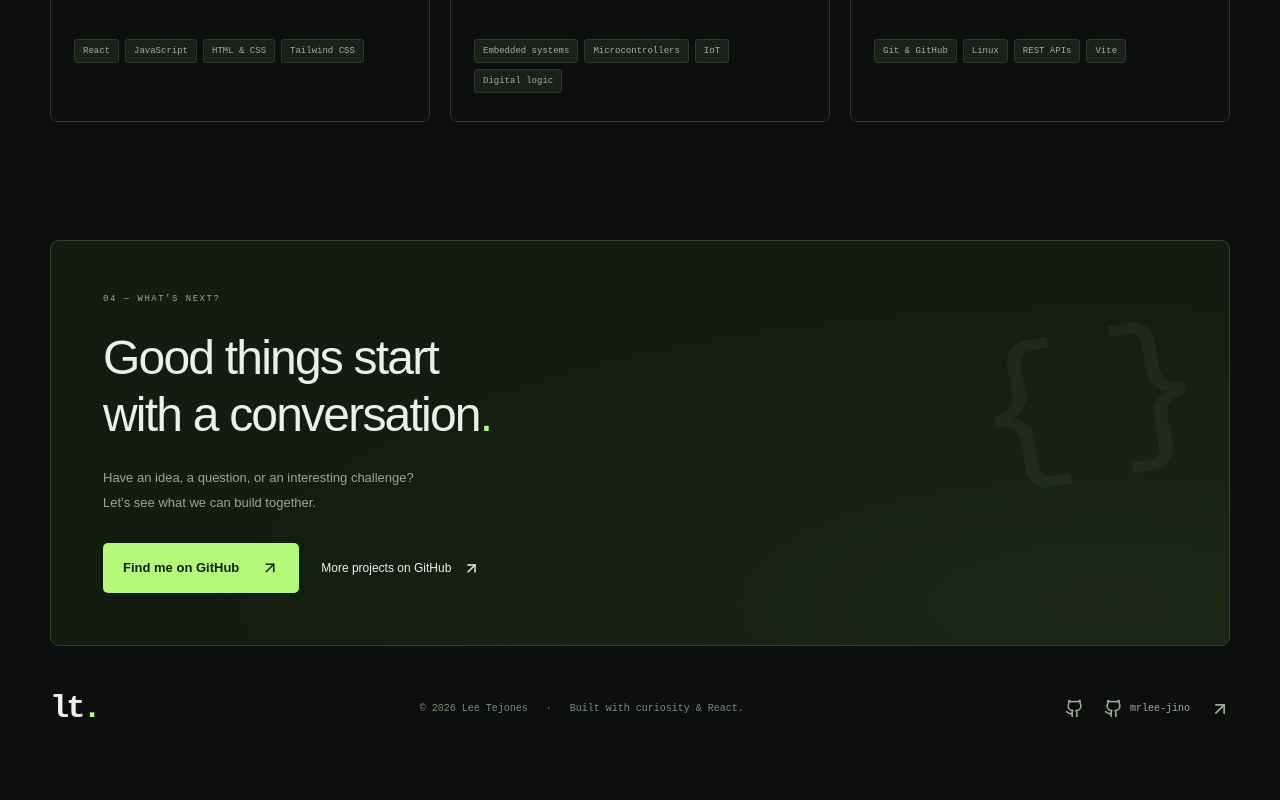
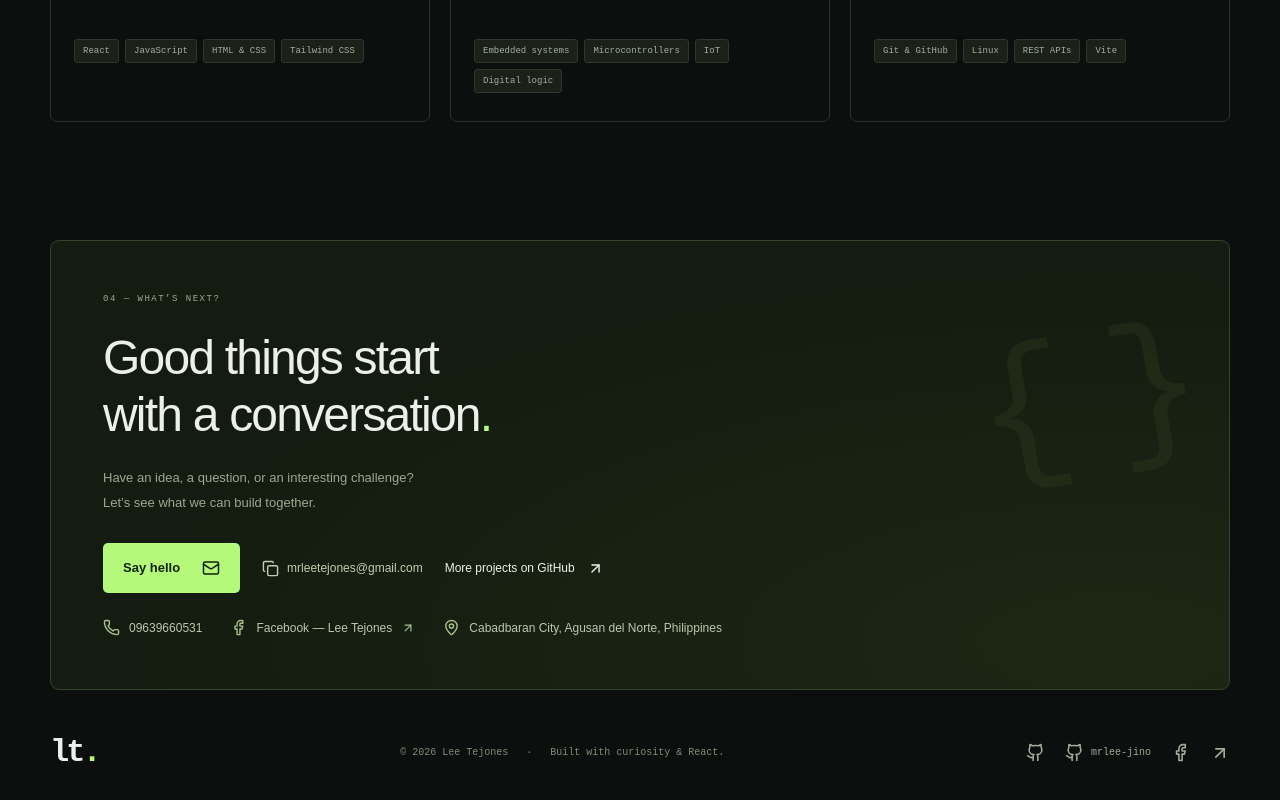
Before and after one commit to mrleejino-ho/leetejones_portfolio, a React (Vite) app: page / in a window 1280 px wide. Shown: the part 3008-3808 px from the top of the page. Before the commit the page ends 3780 px from the top, so only its background shows below. Built offline with nearby package versions, Linux system fonts and the light colour scheme.

Commit message:
Add Lee Tejones contact details and Facebook link

```diff
--- a/src/main.jsx
+++ b/src/main.jsx
@@ -5,6 +5,9 @@ import {
   ArrowDown,
   Github,
   Linkedin,
+  Facebook,
+  Phone,
+  MapPin,
   Menu,
   X,
   Terminal,
@@ -21,7 +24,11 @@ import "./styles.css";
 const profile = {
   name: "Lee Tejones",
   title: "Computer Engineer | Developer",
-  email: "",
+  email: "mrleetejones@gmail.com",
+  phone: "09639660531",
+  phoneHref: "+639639660531",
+  facebook: "https://www.facebook.com/tej.lee.31",
+  location: "Cabadbaran City, Agusan del Norte, Philippines",
   github: "https://github.com/mrleejino-ho",
   secondaryGithub: "https://github.com/mrlee-jino",
   linkedin: "",
@@ -400,6 +407,21 @@ function App() {
                 </a>
               )}
             </div>
+            <div className="contact-details">
+              <a href={`tel:${profile.phoneHref}`}>
+                <Phone size={17} />
+                <span>{profile.phone}</span>
+              </a>
+              <a href={profile.facebook} target="_blank" rel="noreferrer">
+                <Facebook size={17} />
+                <span>Facebook — Lee Tejones</span>
+                <ArrowUpRight size={14} />
+              </a>
+              <p>
+                <MapPin size={17} />
+                <span>{profile.location}</span>
+              </p>
+            </div>
             {copyError && (
               <p role="status">
                 Couldn’t copy automatically. You can select the email above.
@@ -441,6 +463,15 @@ function App() {
               <span className="secondary-account-label">mrlee-jino</span>
             </a>
           )}
+          <a
+            href={profile.facebook}
+            target="_blank"
+            rel="noreferrer"
+            aria-label="Facebook — Lee Tejones"
+            title="Facebook — Lee Tejones"
+          >
+            <Facebook size={19} />
+          </a>
           {profile.linkedin && (
             <a
               href={profile.linkedin}
--- a/src/styles.css
+++ b/src/styles.css
@@ -943,3 +943,39 @@ h2 > span {
 .secondary-account-label {
   font: 10px monospace;
 }
+.contact-details {
+  display: flex;
+  flex-wrap: wrap;
+  gap: 18px 28px;
+  position: relative;
+  z-index: 1;
+  margin-top: 26px;
+  color: #bbc8ae;
+  font-size: 12px;
+}
+.contact-details a,
+.contact-details p {
+  display: flex;
+  align-items: center;
+  gap: 9px;
+  margin: 0;
+}
+.contact-details a:hover {
+  color: #b5f97a;
+}
+.contact-details svg {
+  flex-shrink: 0;
+  color: #a5c18c;
+}
+@media (max-width: 720px) {
+  .contact-details {
+    flex-direction: column;
+    line-height: 1.7;
+  }
+  .contact-details p {
+    align-items: flex-start;
+  }
+  .contact-details p svg {
+    margin-top: 3px;
+  }
+}
```
